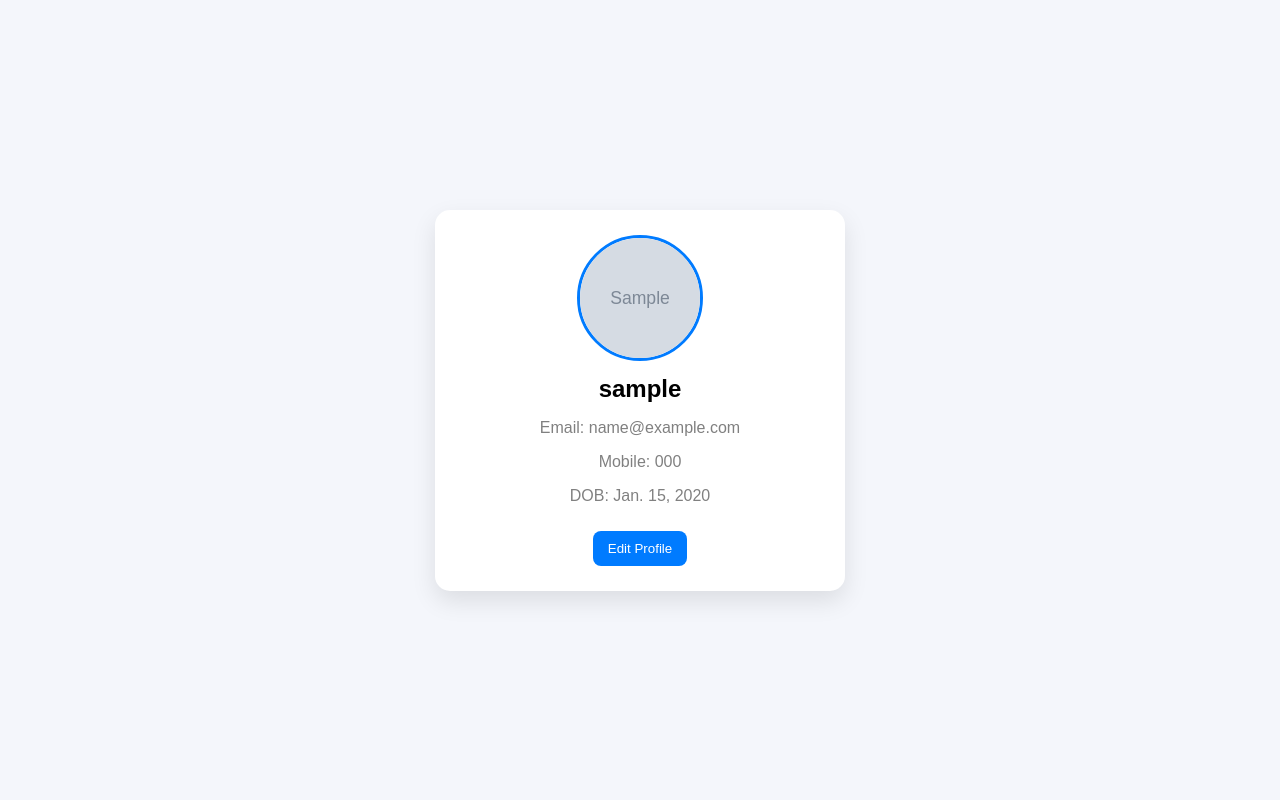
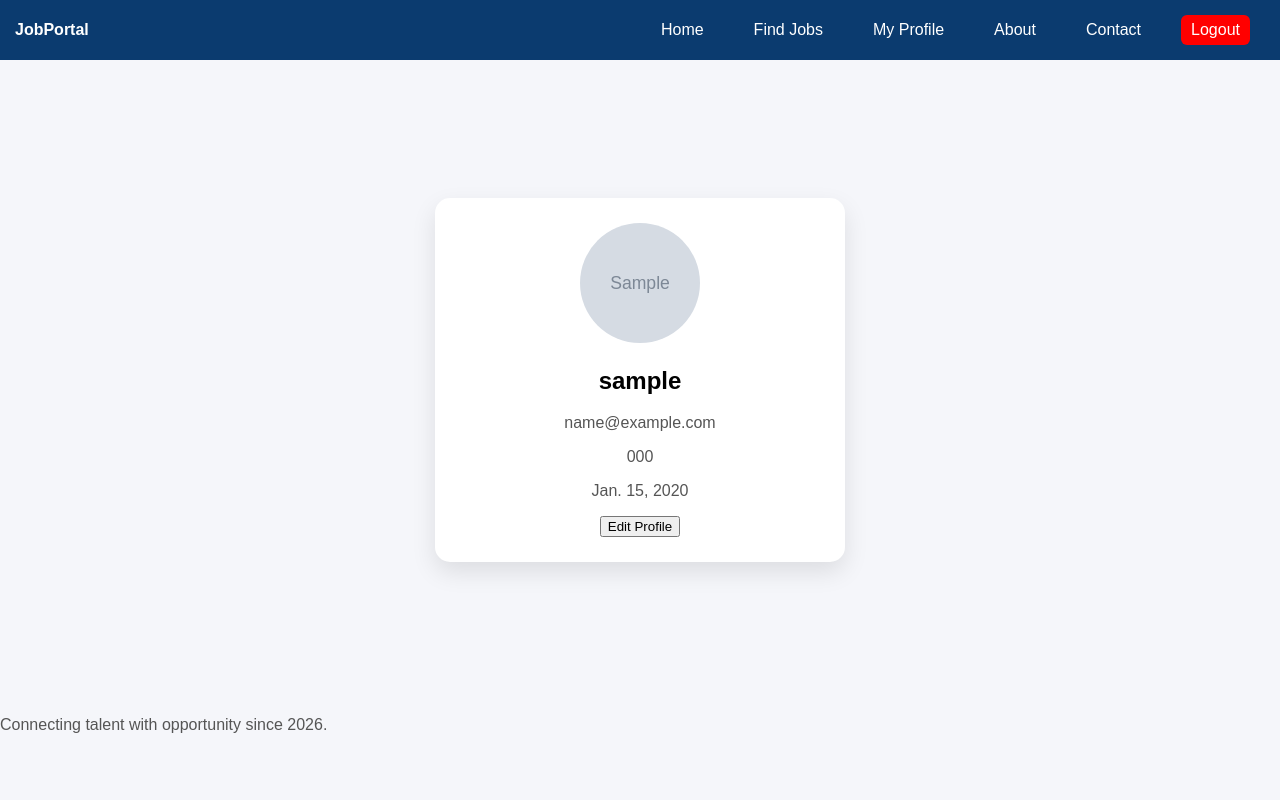
Before and after one commit to tasneemnaaz09-debug/myproject, a Django app: page /profile/ in a window 1280 px wide. Run offline with Django 5.2, Linux system fonts and the light colour scheme; a user stored in the database is signed in; tables that the repository leaves empty hold one stand-in row (values such as "Sample post"); grey boxes marked "Sample" are stand-in pictures.

Commit message:
Working version before UI fixes

```diff
--- a/posts/templates/base.html
+++ b/posts/templates/base.html
@@ -9,24 +9,28 @@
 <body>
 
 <!-- NAVBAR -->
- <div style="background:#0b3b6f; padding:15px; display:flex; justify-content:space-between;">
+<div style="background:#0b3b6f; padding:15px; display:flex; justify-content:space-between; align-items:center;">
 
     <div style="color:white;">
         <b>JobPortal</b>
     </div>
 
-    <div>
+    <div style="display:flex; gap:15px; align-items:center;">
+
         <a href="/" class="{% if request.path == '/' %}active{% endif %}">Home</a>
 
-        <a href="/jobs/" class="{% if '/jobs' in request.path %}active{% endif %}">Find Jobs</a>
+        <a href="/jobs/" class="{% if request.path|slice:':5' == '/jobs' %}active{% endif %}">Find Jobs</a>
 
-        <a href="/profile/" class="{% if '/profile' in request.path %}active{% endif %}">My Profile</a>
+        <a href="/profile/" class="{% if request.path|slice:':9' == '/profile' %}active{% endif %}">My Profile</a>
 
-        <a href="/about/" class="{% if request.path == '/about/' %}active{% endif %}">About Us</a>
+        <a href="/about/" class="{% if request.path == '/about/' %}active{% endif %}">About</a>
 
-        <a href="/contact/" class="{% if request.path == '/contact/' %}active{% endif %}">Contact Us</a>
+        <a href="/contact/" class="{% if request.path == '/contact/' %}active{% endif %}">Contact</a>
 
-        <a href="/logout/">Logout</a>
+        <a href="/logout/" style="background:red; padding:6px 10px; border-radius:6px; color:white;">
+            Logout
+        </a>
+
     </div>
 
 </div>
--- a/posts/templates/profile.html
+++ b/posts/templates/profile.html
@@ -1,111 +1,51 @@
-<!DOCTYPE html>
-<html>
-<head>
-    <title>Profile</title>
+{% extends 'base.html' %}
+{% block content %}
 
-    <style>
-        body {
-            margin: 0;
-            font-family: Arial;
-            background: #f4f6fb;
-        }
+<div style="display:flex; justify-content:center; align-items:center; height:80vh;">
 
-        .page {
-            height: 100vh;
-            display: flex;
-            justify-content: center;
-            align-items: center;
-        }
+<div style="
+    width:360px;
+    background:white;
+    padding:25px;
+    border-radius:15px;
+    box-shadow:0 10px 25px rgba(0,0,0,0.1);
+    text-align:center;
+">
 
-        .profile-card {
-            width: 360px;
-            background: white;
-            padding: 25px;
-            border-radius: 15px;
-            box-shadow: 0 10px 25px rgba(0,0,0,0.1);
-            text-align: center;
-        }
-
-        .avatar {
-            width: 120px;
-            height: 120px;
-            border-radius: 50%;
-            object-fit: cover;
-            border: 3px solid #007bff;
-        }
-
-        h2 {
-            margin: 10px 0 5px;
-        }
-
-        p {
-            color: gray;
-        }
-
-        button {
-            padding: 10px 15px;
-            background: #007bff;
-            color: white;
-            border: none;
-            border-radius: 8px;
-            cursor: pointer;
-            margin-top: 10px;
-        }
-
-        button:hover {
-            background: #0056b3;
-        }
-
-        .edit-form {
-            display: none;
-            margin-top: 10px;
-        }
-
-        input, textarea {
-            width: 90%;
-            padding: 8px;
-            margin: 5px 0;
-        }
-    </style>
-</head>
-
-<body>
-
-<div class="page">
-    <div class="profile-card">
-
-        <!-- PROFILE IMAGE -->
     {% if profile.photo %}
-            <img src="{{ profile.photo.url }}" class="avatar">
+        <img src="{{ profile.photo.url }}" style="width:120px;height:120px;border-radius:50%;object-fit:cover;">
     {% else %}
-            <img src="https://via.placeholder.com/120" class="avatar">
+        <img src="https://via.placeholder.com/120" style="border-radius:50%;">
     {% endif %}
 
-        <!-- USER INFO -->
     <h2>{{ request.user.username }}</h2>
-        <p>Email: {{ request.user.email }}</p>
-        <p>Mobile: {{ profile.mobile }}</p>
-        <p>DOB: {{ profile.dob }}</p>
+    <p>{{ request.user.email }}</p>
+    <p>{{ profile.mobile }}</p>
+    <p>{{ profile.dob }}</p>
 
-        <!-- EDIT BUTTON -->
-        <button onclick="toggleEdit()">Edit Profile</button>
+  <button type="button" onclick="toggleEdit()">
+    Edit Profile
+</button>
 
-        <!-- EDIT FORM -->
-        <form method="POST" enctype="multipart/form-data" class="edit-form" id="editForm">
+<form id="edit" method="POST" enctype="multipart/form-data" style="display:none; margin-top:10px;">
     {% csrf_token %}
     {{ form.as_p }}
     <button type="submit">Save</button>
 </form>
 
-    </div>
-</div>
-
 <script>
-function toggleEdit() {
-    var form = document.getElementById("editForm");
-    form.style.display = (form.style.display === "block") ? "none" : "block";
+function toggleEdit(){
+    var form = document.getElementById("edit");
+    if(form.style.display === "block"){
+        form.style.display = "none";
+    } else {
+        form.style.display = "block";
+    }
 }
 </script>
 
-</body>
-</html>
+</div>
+
+</div>
+
+{% endblock %}
```
Also changed, not shown: posts/templates/register.html (+6 -6 lines). Lines whose indentation alone changed are shown as unchanged.
